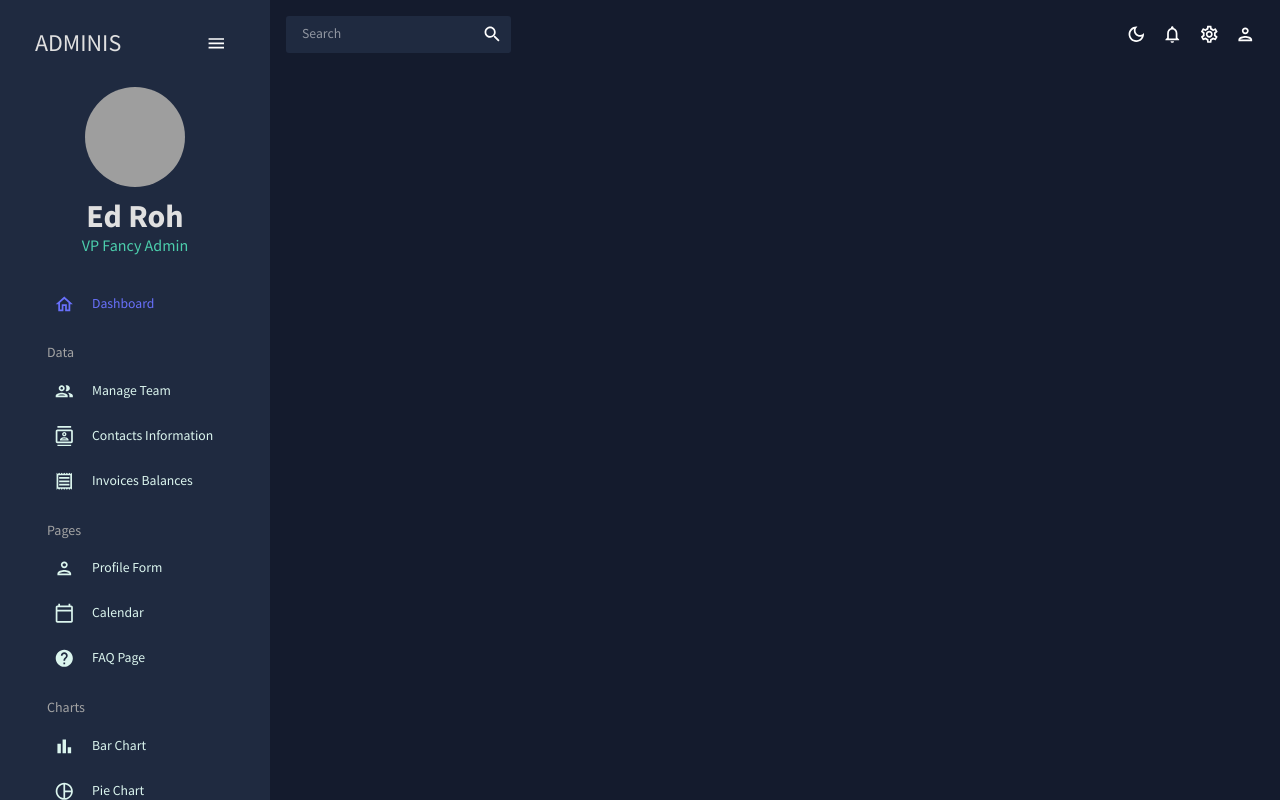
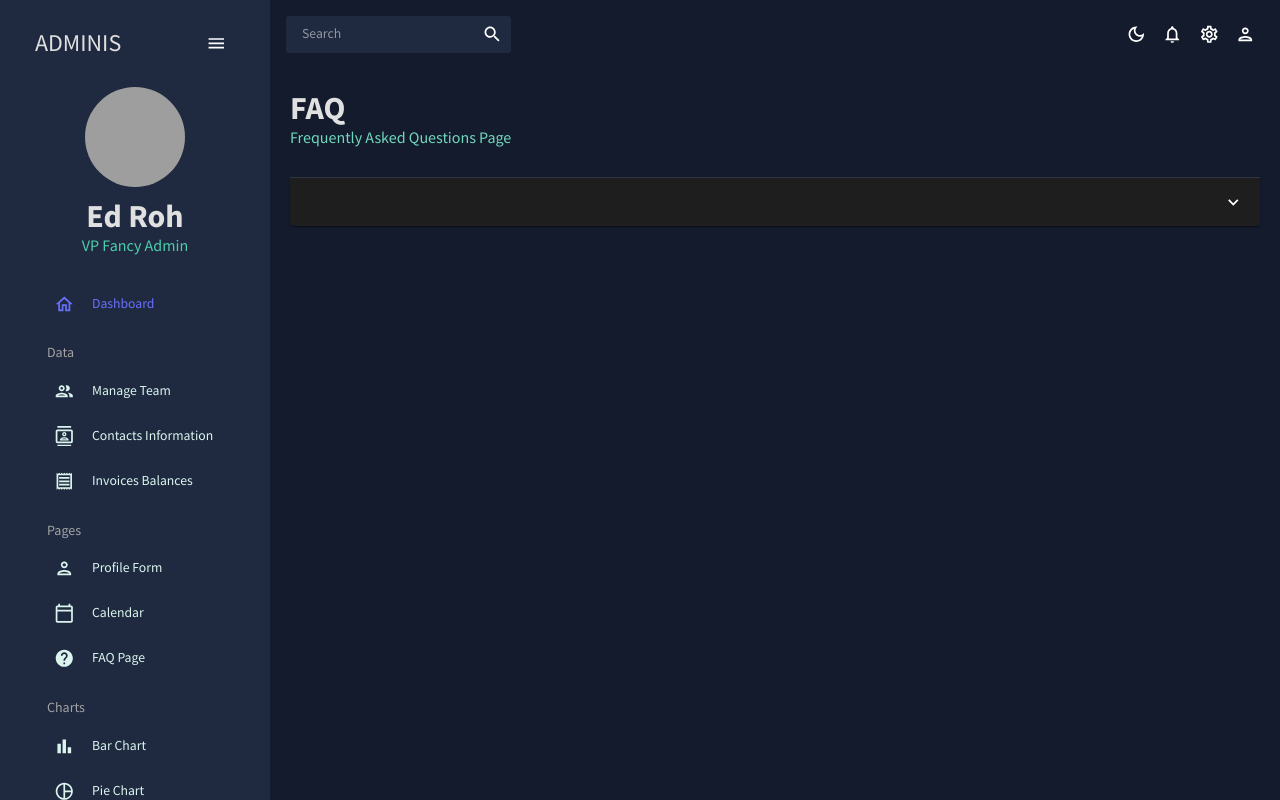
Before and after one commit to Yeison2017/01-dashboard, a React (Vite) app: page /faq in a window 1280 px wide. Built offline with nearby package versions, Linux system fonts and the light colour scheme; grey boxes are pictures that could not be loaded.

Commit message:
Se empieza a crear la pagina de Fab

```diff
--- /dev/null
+++ b/src/pages/Fab.tsx
@@ -0,0 +1,19 @@
+import { Box } from "@mui/material";
+import Accordion from "@mui/material/Accordion";
+import AccordionSummary from "@mui/material/AccordionSummary";
+import AccordionDetails from "@mui/material/AccordionDetails";
+import ExpandMoreIcon from "@mui/icons-material/ExpandMore";
+
+import { PageLayout } from "../components";
+
+const Fab = () => {
+  return (
+    <PageLayout title="FAQ" subtitle="Frequently Asked Questions Page">
+      <Accordion>
+        <AccordionSummary expandIcon={<ExpandMoreIcon />} />
+      </Accordion>
+    </PageLayout>
+  );
+};
+
+export default Fab;
--- a/src/pages/index.ts
+++ b/src/pages/index.ts
@@ -1,5 +1,6 @@
-export { default as Calendar } from "./CalendarPage";
+export { default as CalendarPage } from "./CalendarPage";
 export { default as Dashboard } from "./Dashboard";
+export { default as Fab } from "./Fab";
 export { default as Form } from "./Form";
 export { default as Contacts } from "./contacts/Contacts";
 export { default as ContactsTable } from "./contacts/ContactsTable";
--- a/src/routes/AppRoutes.tsx
+++ b/src/routes/AppRoutes.tsx
@@ -1,5 +1,13 @@
 import { Route, Routes } from "react-router-dom";
-import { Contacts, Dashboard, Team, Invoices, Form, Calendar } from "../pages";
+import {
+  Contacts,
+  Dashboard,
+  Team,
+  Invoices,
+  Form,
+  CalendarPage,
+  Fab,
+} from "../pages";
 
 const AppRoutes = () => {
   return (
@@ -9,7 +17,8 @@ const AppRoutes = () => {
       <Route path="/contacts" element={<Contacts />} />
       <Route path="/invoices" element={<Invoices />} />
       <Route path="/form" element={<Form />} />
-      <Route path="/calendar" element={<Calendar />} />
+      <Route path="/calendar" element={<CalendarPage />} />
+      <Route path="/faq" element={<Fab />} />
     </Routes>
   );
 };
```
